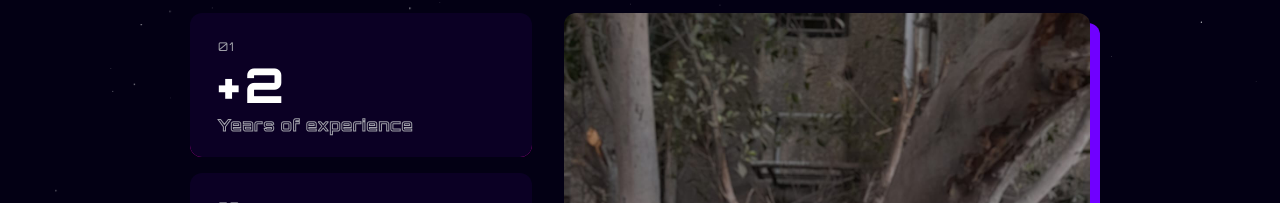
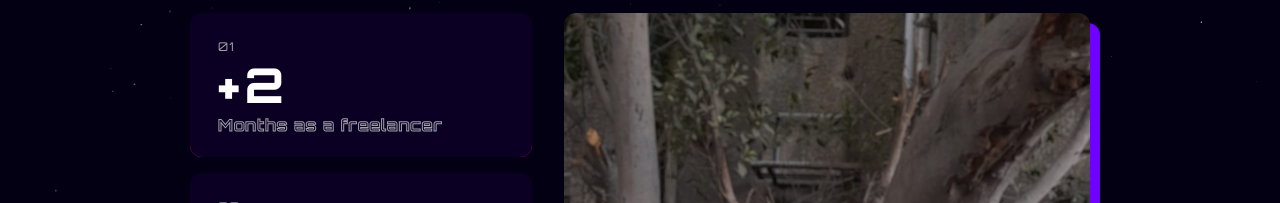
Before and after one commit to anaswail/Anas-Portfolio, a React (Vite) app: page /about in a window 1280 px wide. Shown: the part 566-769 px from the top of the page. Built offline with nearby package versions, Linux system fonts and the light colour scheme.

Commit message:
update cv

```diff
--- a/src/components/home/Hero.tsx
+++ b/src/components/home/Hero.tsx
@@ -1,7 +1,7 @@
 import { useRef } from "react";
 import { FontAwesomeIcon } from "@fortawesome/react-fontawesome";
 
-import cvFile from "../../assets/Anas_Wael_CV.pdf";
+import cvFile from "../../assets/Anas_Front-end.pdf";
 
 import planet1 from "../../assets/planet-1.webp";
 import planet2 from "../../assets/planet-2.webp";
--- a/src/data/about.ts
+++ b/src/data/about.ts
@@ -17,7 +17,7 @@ import bootstrap from "../assets/bootstrap.webp";
 import gsapLogo from "../assets/gsap.webp";
 
 export const stats = [
-  { title: "Years of experience", number: 2 },
+  { title: "Months as a freelancer", number: 2 },
   { title: "Full Projects", number: 4 },
   { title: "Customers", number: 3 },
   { title: "Technologies", number: 17 },
```
Also changed, not shown: 1 other file (tests, documents, lock files or other folders).
